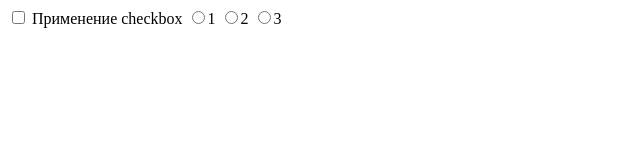
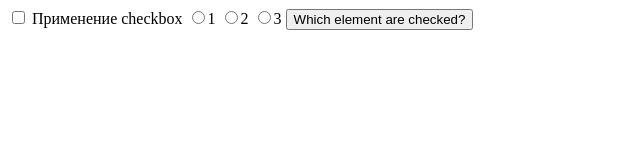
Before and after one commit to bambooka/js_practice, a plain HTML site: page index.html in a window 1280 px wide. Shown: the whole page, without its empty margins (0-640 px from the left). Drawn offline with Linux system fonts and the light colour scheme.

Commit message:
add button for checked result

```diff
--- a/index.html
+++ b/index.html
@@ -17,6 +17,7 @@
     <input type="radio" name="rad" value="first">1
     <input type="radio" name="rad" value="second">2
     <input type="radio" name="rad" value="third">3
+    <button onclick="changeRadio()">Which element are checked?</button>
 </body>
 
 </html>
```
